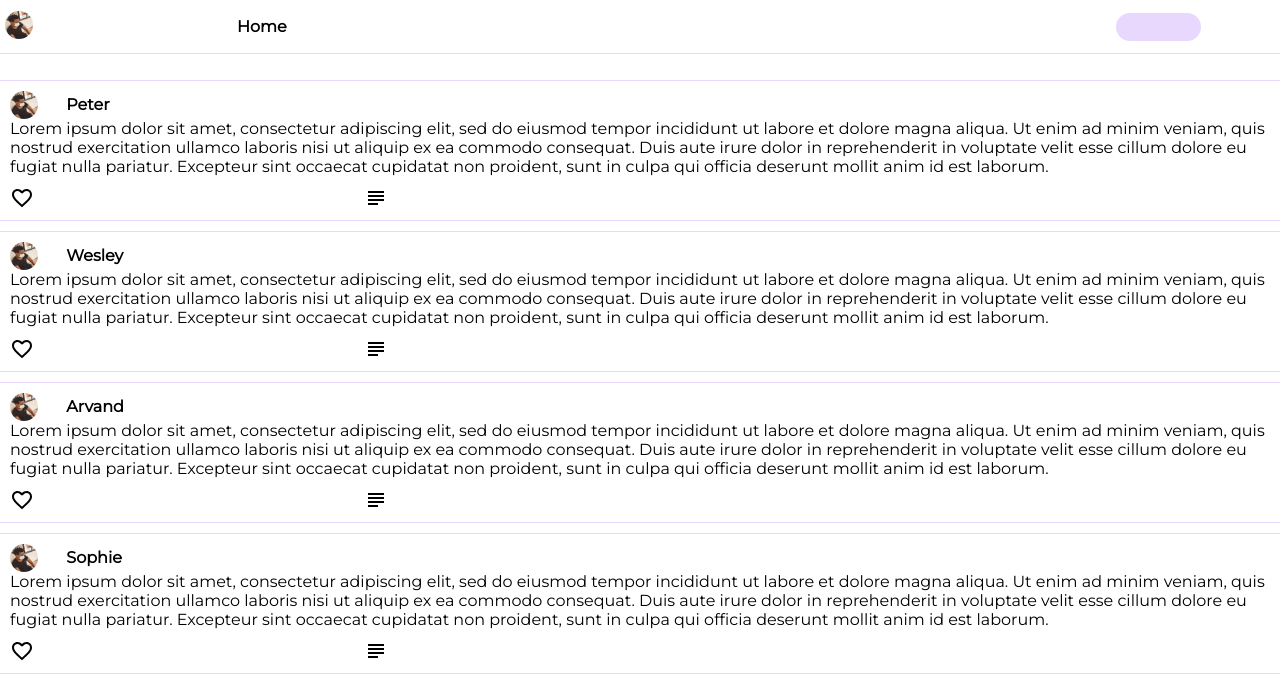
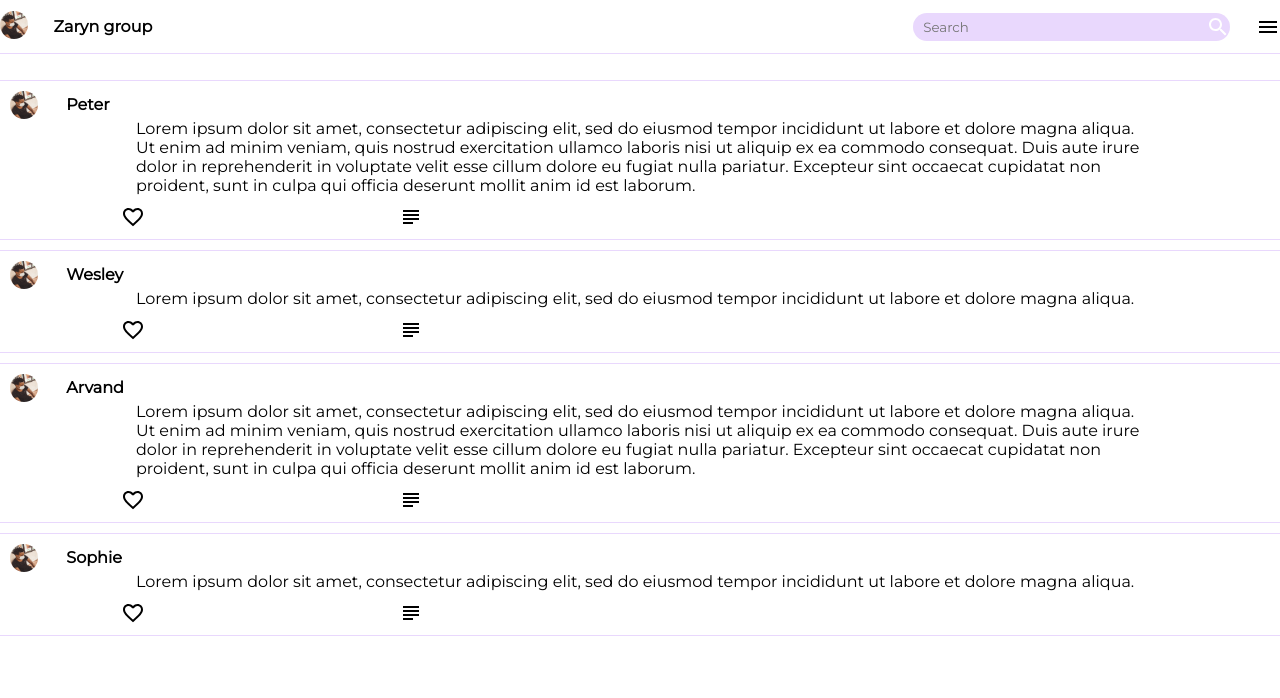
Before and after one commit to aiden77mori/mazaryn-frontend, a React (Create React App) app: page / in a window 1280 px wide. Shown: the top 698 px of the page. Built offline with nearby package versions, Linux system fonts and the light colour scheme.

Commit message:
search bar

```diff
--- a/src/App.js
+++ b/src/App.js
@@ -6,7 +6,7 @@ import RightPane from './components/right pane/RightPane';
 
 function App() {
 
-  let pageTitle = 'Home';
+  let pageTitle = 'Zaryn group';
   let userName = 'Teddy';
 
   return (
--- a/src/components/header/Header.css
+++ b/src/components/header/Header.css
@@ -30,7 +30,6 @@
 .header{
     height:53px;
     width: 100%;
-    padding: 0 5px;
     border-bottom:1px solid #e9d8fd;
     display: flex;
     flex-direction: row;
@@ -50,10 +49,9 @@
     Left content css
 */
 .left{
-    width: 22%;
+    width: 40%;
     display: flex;
     flex-direction: row;
-    justify-content: space-between;
 }
 
 .profile img{
@@ -72,4 +70,16 @@
     font-size: medium;
     display: flex;
     align-items: center;
+    margin-left: 5%;
 }
+
+/*
+    Right content css
+*/
+
+.right{
+    width: 40%;
+    display: flex;
+    align-items: center;
+    justify-content: flex-end;
+}
--- a/src/components/header/Header.js
+++ b/src/components/header/Header.js
@@ -1,6 +1,7 @@
 import React from 'react';
 import './Header.css'
 import Search from '../left pane/search/Search';
+import MenuIcon from '@material-ui/icons/Menu';
 
 function Header(props){
 
@@ -16,6 +17,7 @@ function Header(props){
             </div>
             <div className='right'>
                 <Search />
+                <MenuIcon />
             </div>
         </div>
     );
--- a/src/components/left pane/search/Search.css
+++ b/src/components/left pane/search/Search.css
@@ -9,29 +9,23 @@
 /*
     input search
 */
+.search{
+    height: 28px;
+    width: 60%;
+    border-radius: 64px;
+    padding-left: 10px;
+    margin-right: 5%;
+    background-color: #e9d8fd;
+    color: #fff;
+
+    display: flex;
+    flex-direction: row;
+    align-items: center;
+}
+
 .searchInput{
     height: 28px;
-    width: 50%;
+    width: 100%;
     border-style: none;
-    background-color: #e9d8fd;
-    border-radius: 64px;
+    background: none;
 }
-
-/*
-    Hiding the placeholder text
-*/
-::-webkit-input-placeholder {
-    color:transparent;
- }
-
- :-moz-placeholder { /* Firefox 18- */
-    color:transparent;
- }
-
- ::-moz-placeholder {  /* Firefox 19+ */
-    color:transparent;
- }
-
- :-ms-input-placeholder {
-    color:transparent;
- }
--- a/src/components/left pane/search/Search.js
+++ b/src/components/left pane/search/Search.js
@@ -1,9 +1,13 @@
-import React from 'react'
-import './Search.css'
+import React from 'react';
+import './Search.css';
+import SearchIcon from '@material-ui/icons/Search';
 
 function Search(){
     return(
-        <input className='searchInput' placeholder={'Search user...'}/>
+        <div className='search'>
+            <input className='searchInput' placeholder={'Search'}/>
+            <SearchIcon />
+        </div>
     );
 }
 
--- a/src/components/middle pane/MiddlePane.js
+++ b/src/components/middle pane/MiddlePane.js
@@ -14,7 +14,7 @@ function MiddlePane(){
         {
             id: 2,
             userName: 'Wesley',
-            text: 'Lorem ipsum dolor sit amet, consectetur adipiscing elit, sed do eiusmod tempor incididunt ut labore et dolore magna aliqua. Ut enim ad minim veniam, quis nostrud exercitation ullamco laboris nisi ut aliquip ex ea commodo consequat. Duis aute irure dolor in reprehenderit in voluptate velit esse cillum dolore eu fugiat nulla pariatur. Excepteur sint occaecat cupidatat non proident, sunt in culpa qui officia deserunt mollit anim id est laborum.'
+            text: 'Lorem ipsum dolor sit amet, consectetur adipiscing elit, sed do eiusmod tempor incididunt ut labore et dolore magna aliqua.'
         },
         {
             id: 3,
@@ -24,8 +24,7 @@ function MiddlePane(){
         {
             id: 4,
             userName: 'Sophie',
-            text: 'Lorem ipsum dolor sit amet, consectetur adipiscing elit, sed do eiusmod tempor incididunt ut labore et dolore magna aliqua. Ut enim ad minim veniam, quis nostrud exercitation ullamco laboris nisi ut aliquip ex ea commodo consequat. Duis aute irure dolor in reprehenderit in voluptate velit esse cillum dolore eu fugiat nulla pariatur. Excepteur sint occaecat cupidatat non proident, sunt in culpa qui officia deserunt mollit anim id est laborum.'
-        },
+            text: 'Lorem ipsum dolor sit amet, consectetur adipiscing elit, sed do eiusmod tempor incididunt ut labore et dolore magna aliqua.'        },
     ];
 
     return(
--- a/src/components/middle pane/post/Post.css
+++ b/src/components/middle pane/post/Post.css
@@ -40,10 +40,26 @@ figure figcaption{
     margin-left: 5%;
 }
 
+.bottom{
+    width:80%;
+}
+
 .icons{
     width: 30%;
     display: flex;
     flex-direction: row;
     justify-content: space-between;
     margin-top:10px;
+    position: relative;
+    left: 11%;
 }
+
+.content{
+    width: 100%;
+    display: flex;
+    justify-content: center;
+}
+
+.content p{
+    width: 80%;
+}
--- a/src/components/middle pane/post/Posts.js
+++ b/src/components/middle pane/post/Posts.js
@@ -27,11 +27,15 @@ function Post(props){
                     {props.userName}
                 </figcaption>
             </figure>
-            <p>{props.text}</p>
-            <div className='icons'>
-                <FavoriteBorderIcon />
-                <SubjectIcon />
-            </div>
+            <section className='content'>
+                <p>{props.text}</p>
+            </section>
+            <section className='bottom'>
+                <div className='icons'>
+                    <FavoriteBorderIcon />
+                    <SubjectIcon />
+                </div>
+            </section>
         </div>
     );
 }
```
Also changed, not shown: 1 other file (tests, documents, lock files or other folders).
